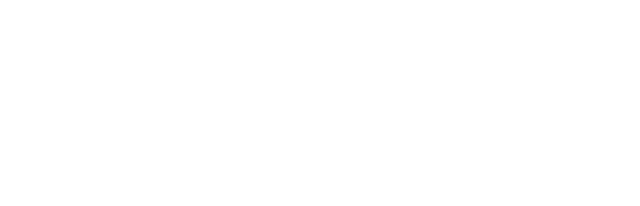
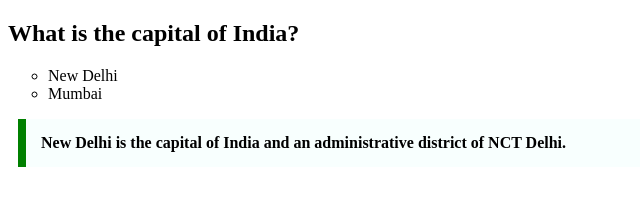
Before and after one commit to acciojob/trivia-Chandan1035, a website: page main.html in a window 1280 px wide. Shown: the whole page, without its empty margins (0-640 px from the left). Drawn offline with Linux system fonts and the light colour scheme.

Commit message:
Completed

```diff
--- a/main.html
+++ b/main.html
@@ -8,6 +8,23 @@
 
 <body>
 	<!-- the entire body must be written by student -->
+
+	<h2><b>What is the capital of India?</b></h2>
+
+	<ul style="list-style-type:circle">
+		<li>New Delhi</li>
+		<li>Mumbai</li>
+	</ul>
+
+
+
+
+	<blockquote cite="https://en.wikipedia.org/wiki/New_Delhi">New Delhi is the capital of India and an administrative district of NCT Delhi.</blockquote>
+
+
+
+
+
     <script type="text/javascript" src="./script.js">
 </script>
 
--- a/styles.css
+++ b/styles.css
@@ -1,2 +1,9 @@
-
+blockquote {
+    max-width: 600px;
+    margin: 10px;
+    padding: 15px;
+    border-left: 8px solid green;
+    background-color: #f8fffe;
+    font-weight: bold;
+}
 /* Your CSS Code here. */
```
